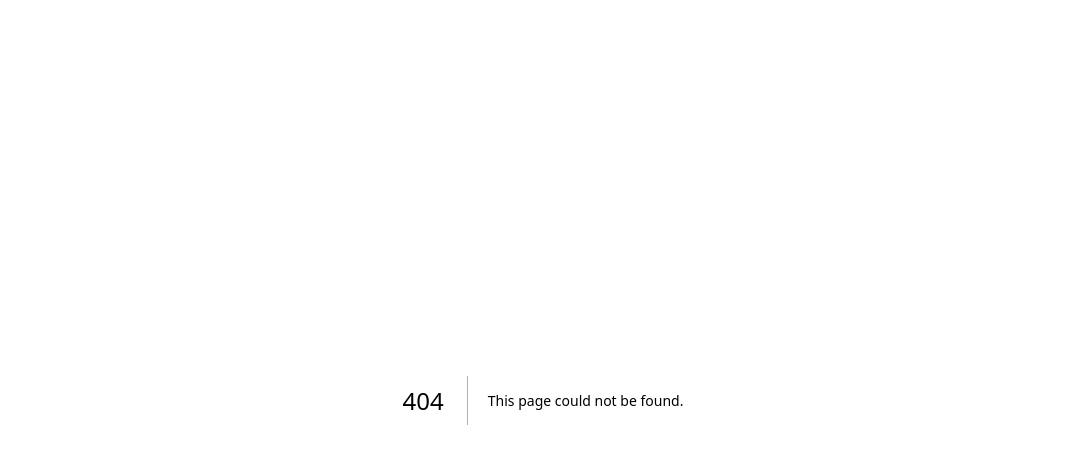
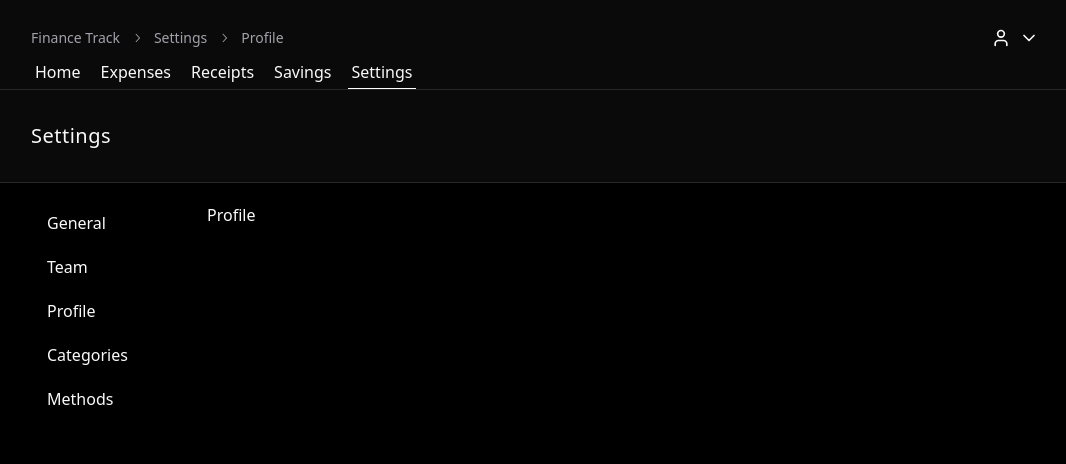
Before and after one commit to thgmagno/app-finance-track, a Next.js app: page /settings/profile in a window 1280 px wide. Before the commit this address had no page. Shown: the top 464 px of the page, without its empty margins (97-1163 px from the left). Built offline with nearby package versions, Linux system fonts and the light colour scheme.

Commit message:
add new pages to config

```diff
--- a/src/app/(private-routes)/expenses/page.tsx
+++ b/src/app/(private-routes)/expenses/page.tsx
@@ -2,7 +2,7 @@ import { PageTitle } from '@/components/shared/PageTitle'
 import { Button } from '@/components/ui/button'
 
 export default async function Expenses() {
-  const AddButton = () => <Button variant="secondary">Add new</Button>
+  const AddButton = () => <Button>Add new</Button>
 
   return (
     <>
--- /dev/null
+++ b/src/app/(private-routes)/settings/profile/page.tsx
@@ -0,0 +1,7 @@
+export default async function Profile() {
+  return (
+    <div>
+      <h1>Profile</h1>
+    </div>
+  )
+}
--- /dev/null
+++ b/src/app/(private-routes)/settings/team/page.tsx
@@ -0,0 +1,7 @@
+export default async function Team() {
+  return (
+    <div>
+      <h1>Team</h1>
+    </div>
+  )
+}
--- a/src/components/navbar/NavigationMenu.tsx
+++ b/src/components/navbar/NavigationMenu.tsx
@@ -12,7 +12,7 @@ export function NavigationMenu() {
 
     return (
       <div
-        className={clsx('inline-flex border-b-2 border-transparent p-1', {
+        className={clsx('inline-flex border-b border-transparent p-1', {
           'border-white': isActive,
         })}
       >
--- a/src/components/navbar/index.tsx
+++ b/src/components/navbar/index.tsx
@@ -4,7 +4,7 @@ import { NavigationMenu } from './NavigationMenu'
 
 export function Navbar() {
   return (
-    <div className="flex border-b-2 bg-medium pl-2">
+    <div className="flex border-b bg-medium px-2">
       <div className="mx-auto flex w-full max-w-5xl flex-col">
         <div className="flex items-center justify-between pt-5">
           <Breadcrumb />
--- a/src/components/settings/Sidebar.tsx
+++ b/src/components/settings/Sidebar.tsx
@@ -1,22 +1,11 @@
 'use client'
 
-import clsx from 'clsx'
 import Link from 'next/link'
-import { usePathname } from 'next/navigation'
 
 export function Sidebar() {
-  const pathname = usePathname()
-
   const Item = ({ href, label }: { href: string; label: string }) => {
-    const isActive = pathname === href
-
     return (
-      <Link
-        href={href}
-        className={clsx('border-b-2 border-transparent p-2', {
-          'border-white': isActive,
-        })}
-      >
+      <Link href={href} className="p-2">
         {label}
       </Link>
     )
@@ -25,6 +14,8 @@ export function Sidebar() {
   return (
     <aside className="mb-5 flex flex-row space-x-3 pr-3 md:flex-col md:space-x-0 md:space-y-1">
       <Item href="/settings" label="General" />
+      <Item href="/settings/team" label="Team" />
+      <Item href="/settings/profile" label="Profile" />
       <Item href="/settings/categories" label="Categories" />
       <Item href="/settings/methods" label="Methods" />
     </aside>
--- a/src/components/shared/PageTitle.tsx
+++ b/src/components/shared/PageTitle.tsx
@@ -5,7 +5,7 @@ interface Props {
 
 export function PageTitle({ title, children }: Props) {
   return (
-    <div className="border-b-2">
+    <div className="border-b bg-medium">
       <div className="mx-auto flex max-w-5xl justify-between px-2 py-8 text-xl font-medium tracking-wide md:px-0">
         <h1>{title}</h1>
         {children && children}
```
